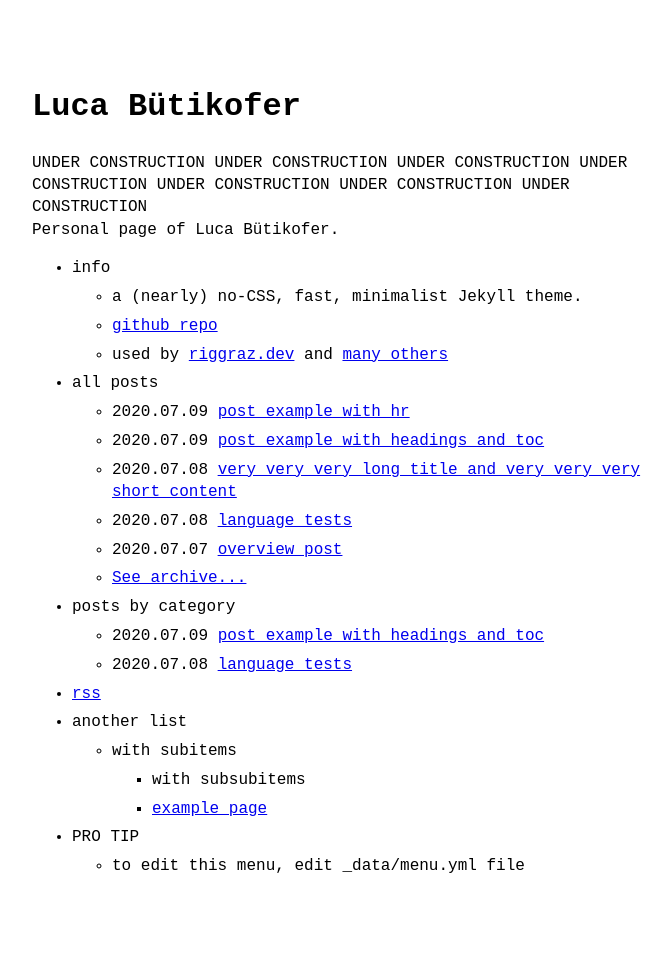
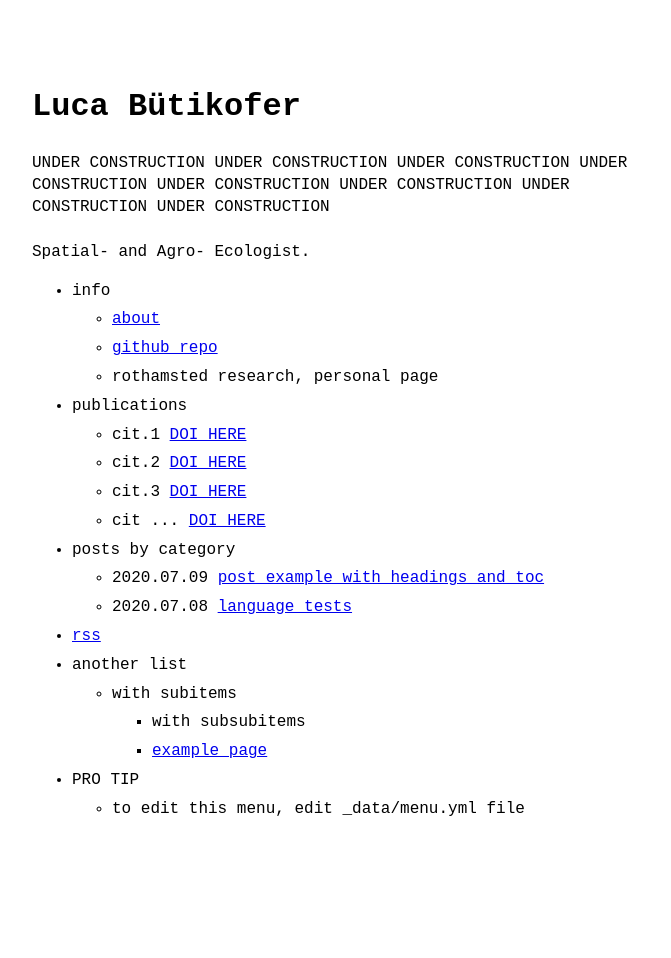
Before and after one commit to lucabutikofer/lucabutikofer.github.io, a Jekyll site: the page built from index.md, in a window 1280 px wide. Shown: the whole page, without its empty margins (288-959 px from the left). Built offline with Jekyll 4.4.1, drawn with Linux system fonts in a browser that asks for light colours; after the commit the page ends 900 px from its top, so only the background shows below that.

Commit message:
update content

```diff
--- a/_config.yml
+++ b/_config.yml
@@ -6,10 +6,11 @@ baseurl: "" # subpath of the site, e.g. "/blog" (leave it blank "" if you're sit
 description: > # description of the site (multiple lines allowed)
 
   UNDER CONSTRUCTION  UNDER CONSTRUCTION  UNDER CONSTRUCTION  UNDER CONSTRUCTION
-  UNDER CONSTRUCTION  UNDER CONSTRUCTION  UNDER CONSTRUCTION
-  <br>
-  Personal page of Luca Bütikofer.
+  UNDER CONSTRUCTION  UNDER CONSTRUCTION  UNDER CONSTRUCTION  UNDER CONSTRUCTION
 
+  <br><br>
+
+  Spatial- and Agro- Ecologist.
 
 
 permalink: /:slug.html
--- a/_data/menu.yml
+++ b/_data/menu.yml
@@ -4,17 +4,18 @@
 entries:
   - title: info
     entries:
-      - title: a (nearly) no-CSS, fast, minimalist Jekyll theme.
+      - title: about
+        url: about
       - title: github repo
-        url: https://github.com/riggraz/no-style-please
-      - title: "used by <a href='https://riggraz.dev'>riggraz.dev</a> and <a href='https://github.com/riggraz/no-style-please/network/dependents'>many others</a>"
+        url: https://github.com/lucabutikofer
+      - title: rothamsted research, personal page
 
-  - title: all posts
-    post_list:
-      limit: 5
-      show_more: true
-      show_more_text: See archive...
-      show_more_url: archive.html
+  - title: publications
+    entries:
+      - title: cit.1 <a href="url"> DOI HERE </a>
+      - title: cit.2 <a href="url"> DOI HERE </a>
+      - title: cit.3 <a href="url"> DOI HERE </a>
+      - title: cit ... <a href="url"> DOI HERE </a>
 
   - title: posts by category
     post_list:
```
